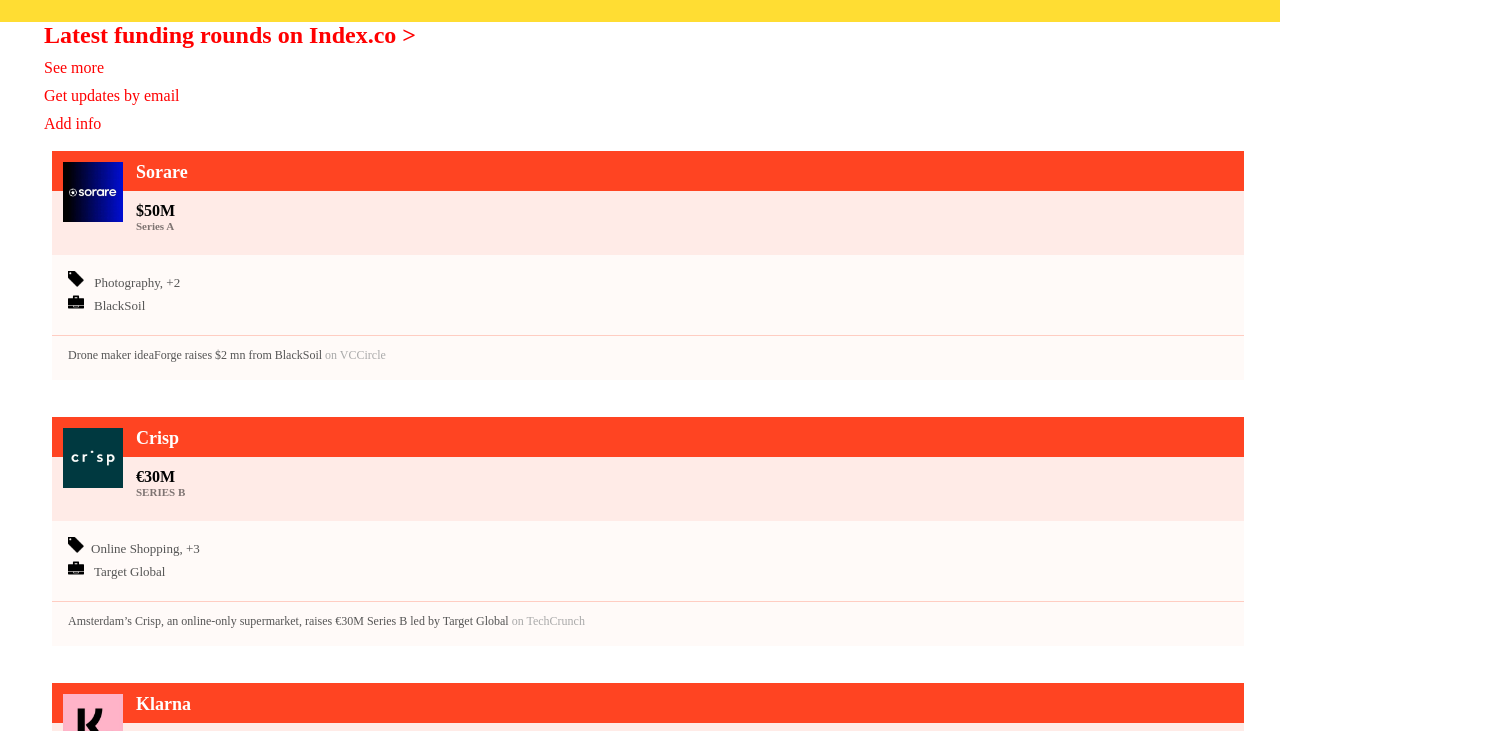
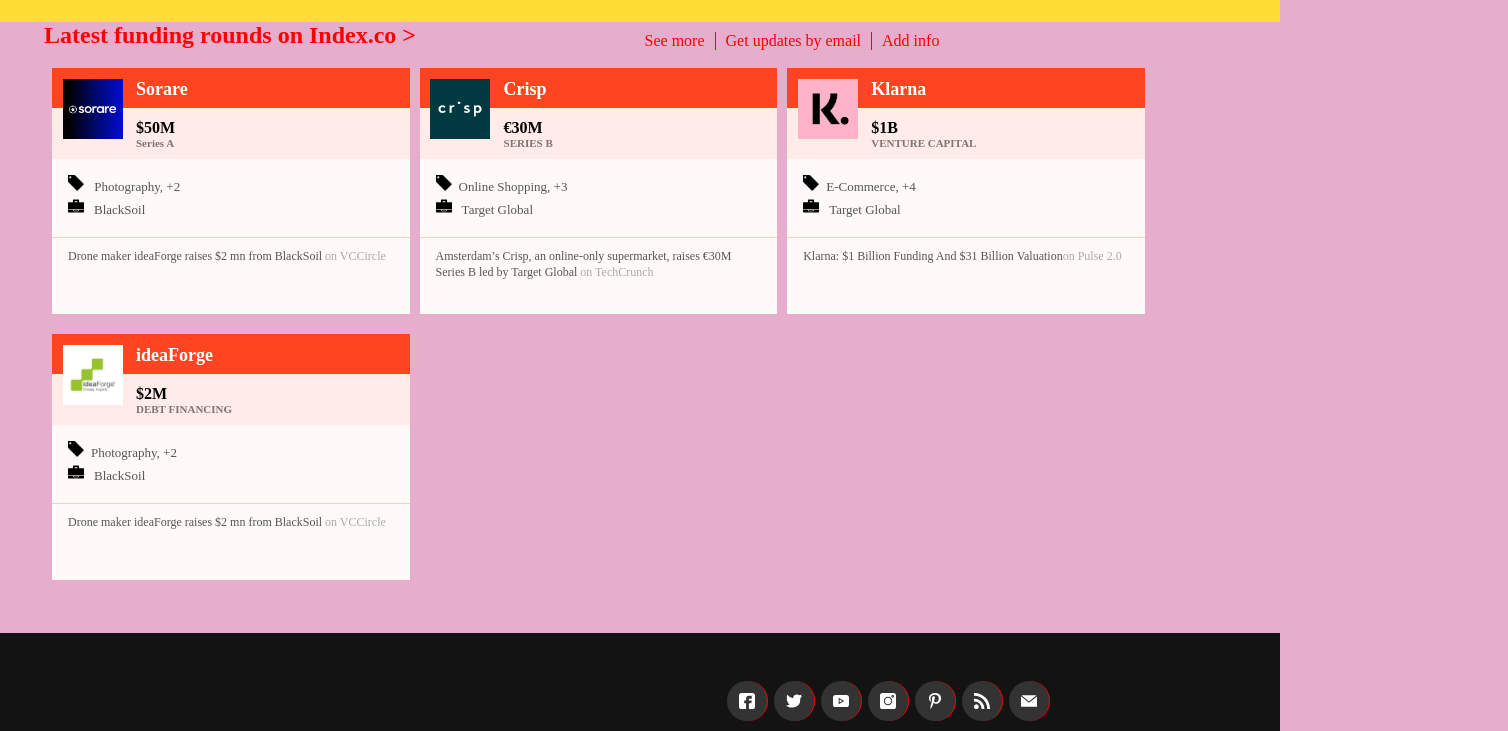
Before and after one commit to wajahat414/mv-wk2_Responsive-Website, a website: page index.html in a window 1280 px wide. Shown: the part 90-821 px from the top of the page, 1508 px wide, since content can reach past the window. Drawn offline with Linux system fonts and the light colour scheme; a web font is replaced by a local one.

Commit message:
working on tablet and desktop responsiveness

```diff
--- /dev/null
+++ b/assets/css/desktop.css
@@ -0,0 +1,39 @@
+@media only screen and (min-width: 1024px) {
+  body {
+    background-color: rgb(230, 173, 204);
+  }
+
+  li a {
+    color: red;
+    margin-top: 10px;
+    display: block;
+    border-right: 1px solid red;
+    float: left;
+    padding: 0 10px;
+  }
+
+  .border-right {
+    border-right: none;
+  }
+
+  .main-story-container {
+    grid-template-columns: 30% 30% 30%;
+    max-width: 100%;
+    column-gap: 10px;
+  }
+
+  .headings {
+    grid-column: 1 / span 3;
+  }
+
+  ul {
+    list-style: none;
+    display: block;
+    position: relative;
+    left: 20%;
+  }
+
+  h2 {
+    float: left;
+  }
+}
--- a/assets/css/main.css
+++ b/assets/css/main.css
@@ -258,7 +258,8 @@
   color: #555;
   font-size: 12px;
   font-weight: 400;
-  line-height: 18px;
+  line-height: 16px;
+  height: 50px;
 }
 
 .padding-fourth span {
--- /dev/null
+++ b/assets/css/tablet.css
@@ -0,0 +1,28 @@
+@media only screen and (min-width: 768px) {
+  body {
+    background-color: lightblue;
+  }
+
+  li a {
+    color: red;
+    margin-top: 10px;
+    display: block;
+    border-right: 1px solid red;
+    float: left;
+    padding: 0 10px;
+  }
+
+  .border-right {
+    border-right: none;
+  }
+
+  .main-story-container {
+    grid-template-columns: 50% 50%;
+    max-width: 70%;
+    column-gap: 10px;
+  }
+
+  .headings {
+    grid-column: 1 / span 2;
+  }
+}
--- a/index.html
+++ b/index.html
@@ -6,6 +6,8 @@
   <meta http-equiv="X-UA-Compatible" content="IE=edge" />
   <meta name="viewport" content="width=device-width, initial-scale=1.0" />
   <link rel="stylesheet" href="./assets/css/main.css" />
+  <link rel="stylesheet" href="./assets/css/tablet.css" />
+  <link rel="stylesheet" href="./assets/css/desktop.css" />
   <link rel="shortcut icon" href="./assets/img/favicon.png" type="image/x-icon" />
   <title>TNW</title>
 </head>
@@ -51,7 +53,7 @@
         <ul>
           <li><a href="#">See more</a></li>
           <li><a href="#">Get updates by email</a></li>
-          <li><a href="#">Add info</a></li>
+          <li><a href="#" class="border-right">Add info</a></li>
       </ul>
 
 
```
